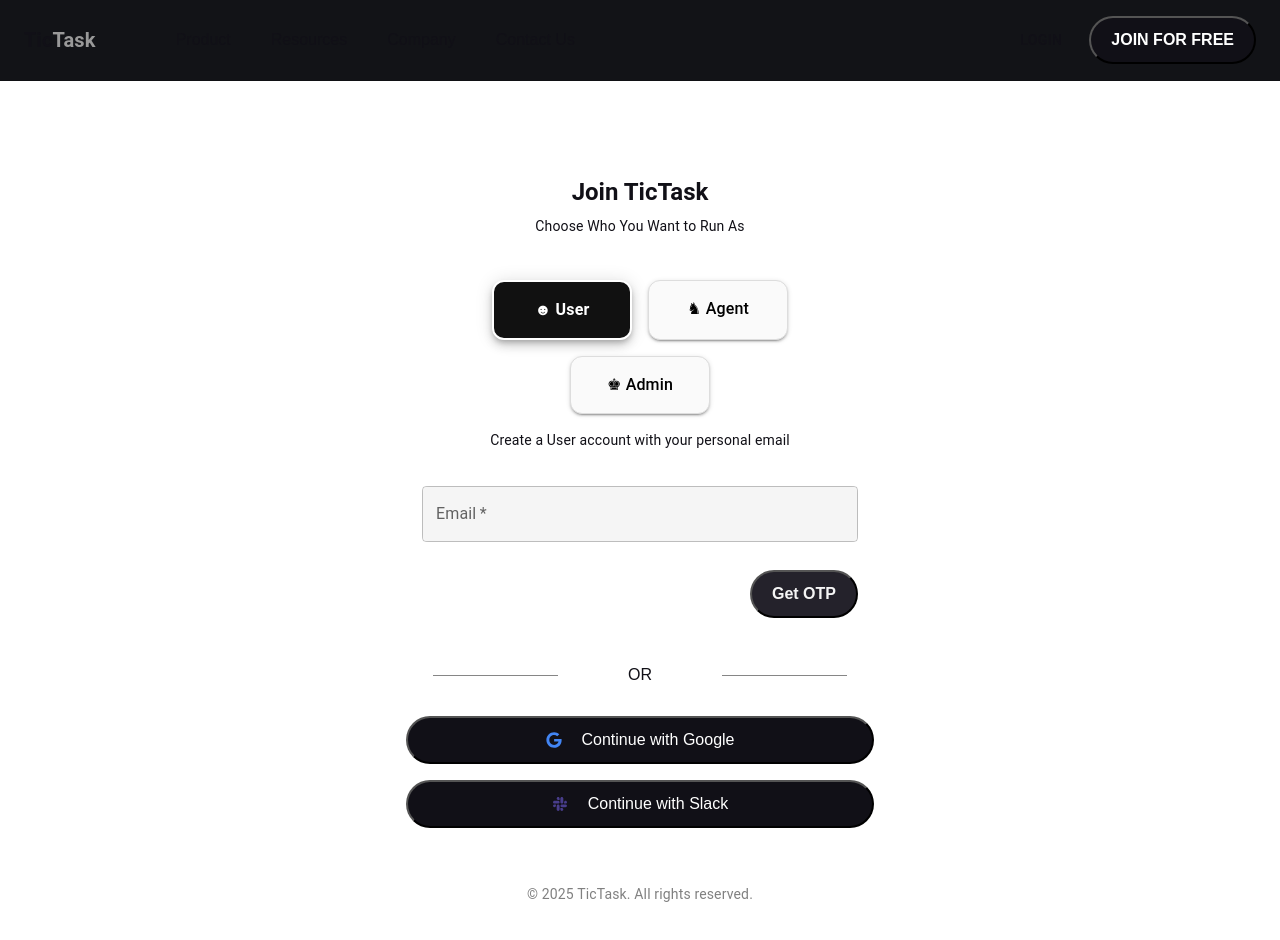
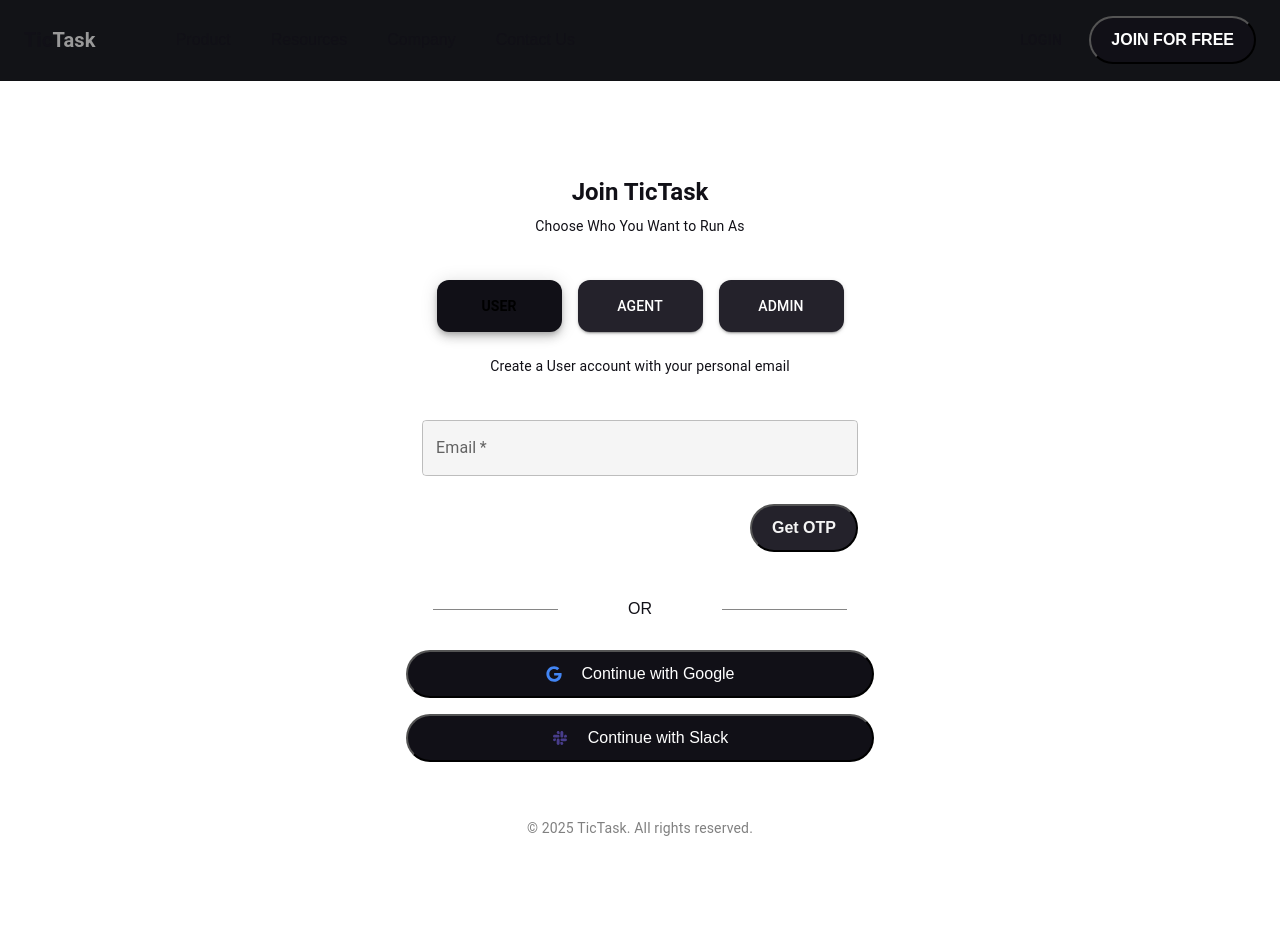
Before and after one commit to gicodes/TicTask, a Next.js app: page /auth/join in a window 1280 px wide. Shown: the top 940 px of the page. After the commit the page ends 878 px from the top, so only its background shows below. Built offline with nearby package versions, Linux system fonts and the light colour scheme.

Commit message:
Join component 95% done

```diff
--- a/src/app/page.module.css
+++ b/src/app/page.module.css
@@ -186,10 +186,12 @@
     background:  #383838;
     color: var(--foreground);
     border-color: transparent;
+    border-color: darkorange;
   }
 
   .btnSecondary:hover {
     border-color:  var(--background);
+    border-color: darkorange;
   }
 
   .btnInverted:hover {
@@ -201,6 +203,7 @@
   .btnAction:hover {
     filter: brightness(0.95);
     border-color: transparent;
+    border-color: darkorange;
   }
 }
 
--- a/src/components/pages/auth/join.tsx
+++ b/src/components/pages/auth/join.tsx
@@ -65,9 +65,7 @@
     } catch (err) {
       if (err instanceof Error) {
         setError(err.message);
-      } else {
-        setError('An unexpected error occurred');
-      }
+      } else setError('An unexpected error occurred');
     } finally {
       setLoading(false);
     }
@@ -86,9 +84,7 @@
         >
           <Stack spacing={2.5}>
             <Stack spacing={1} textAlign="center" pb={3}>
-              <Typography variant="h5" fontWeight={600}>
-                Join TicTask
-              </Typography>
+              <Typography variant="h5" fontWeight={600}> Join TicTask </Typography>
               <Typography variant='body2'>Choose Who You Want to Run As</Typography>
           </Stack>
 
@@ -109,16 +105,18 @@
                   elevation={role === r ? 6 : 2}
                   sx={{
                     borderRadius: 3,
-                    border: role === r ? "2px solid #fff" : "1px solid #ddd",
-                    bgcolor: role === r ? "#111" : "#fafafa",
+                    bgcolor: role === r ? "var(--foreground)" : "rgb(36, 34, 43)",
                     transition: "all 0.25s ease",
-                    width: 140,
+                    width: 125,
+                    height: 'auto',
                     "&:hover": {
                       boxShadow: 6,
-                      border: role === r ? "1px solid transparent" : "2px solid darkslateblue",
+                      border: role === r ? "1px solid darkorange" : "2px solid white",
+                      bgcolor: role === r ? "#383838" : '',
+                      color: role === r ? 'white' : '',
                       transform: "translateY(-2px)",
                     },
-                    color: role === r ? "white" : "black"
+                    color: role === r ? "black" : "white"
                   }}
                 >
                   <CardActionArea>
@@ -127,16 +125,16 @@
                       control={<Radio sx={{ display: "none" }} />}
                       label={
                         <Typography
-                          variant="body1"
+                          variant="body2"
                           sx={{
                             fontWeight: role === r ? 700 : 500,
                             textAlign: "center",
                             py: 2,
                           }}
                         >
-                          {r === "USER" && "☻ User"}
-                          {r === "AGENT" && "♞ Agent"}
-                          {r === "ADMIN" && "♚ Admin"}
+                          {r === "USER" && "USER"}
+                          {r === "AGENT" && "AGENT"}
+                          {r === "ADMIN" && "ADMIN"}
                         </Typography>
                       }
                       sx={{ width: "100%", m: 0, justifyContent: "center" }}
@@ -148,7 +146,7 @@
 
             <Typography
               variant="body2"
-              my={2}
+              my={3}
               textAlign="center"
             >
               {descriptions[role]}
--- a/src/providers/header.tsx
+++ b/src/providers/header.tsx
@@ -159,6 +159,7 @@
                   <Link
                     style={{ width: '100%', textAlign: 'center'}}
                     href={item.href}
+                    onClick={toggleDrawer}
                   >
                     {item.label}
                   </Link>
@@ -169,6 +170,7 @@
                 <ListItem key={link.href}>
                   <Link
                     href={link.href}
+                    onClick={toggleDrawer}
                     style={{ width: '100%', textAlign: 'center'}}
                     className={link.cta ? styles.btnInverted : ''}
                   >
```
Also changed, not shown: 2 other files (tests, documents, lock files or other folders).
